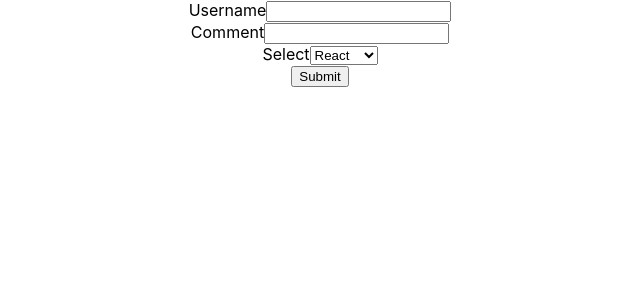
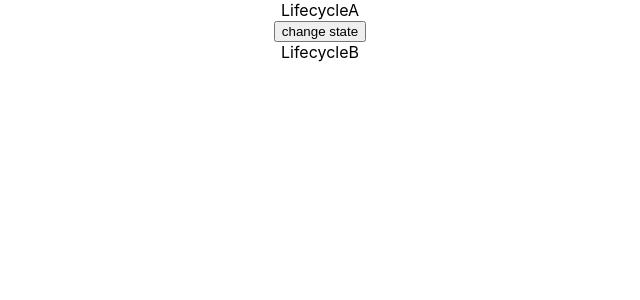
Before and after one commit to RitikParikh/codevoluation-react, a React (Create React App) app: page / in a window 1280 px wide. Shown: the top 300 px of the page, without its empty margins (320-960 px from the left). Built offline with nearby package versions, Linux system fonts and the light colour scheme.

Commit message:
Ritik:tut24

```diff
--- /dev/null
+++ b/src/components/LifecycleA.js
@@ -0,0 +1,47 @@
+import React, { Component } from 'react'
+import LifecycleB from './LifecycleB'
+
+class LifecycleA extends Component {
+    constructor(props) {
+        super(props);
+        this.state = {
+            name: "Ritik"
+        }
+        console.log("LifecycleA Constructor");
+    }
+    static getDerivedStateFromProps(props, state) {
+      console.log("LifecycleA Derived State from props");
+      return null;
+    }
+    componentDidMount(){
+      console.log("LifecycleA componentDidMount");
+    }
+    shouldComponentUpdate() {
+      console.log("LifecycleA shuld componet update");
+      return null;
+    }
+    getSnapshotBeforeUpdate(prevProps, prevState) {
+      console.log("LifecycleA getSnapshotBeforeUpdate");
+      return null;
+    }
+    componentDidUpdate(){
+      console.log("LifecycleA componentDidUpdate");
+    }
+    changeState = ()=>{
+      this.setState({
+        name:"Ritik"
+      })
+    }
+  render() {
+    console.log("LifecycleA Rende");
+    return (
+      <div>
+        <div>LifecycleA</div>
+        <button onClick = {this.changeState}>change state</button>
+        <LifecycleB/>
+      </div>
+    )
+  }
+}
+
+export default LifecycleA
--- /dev/null
+++ b/src/components/LifecycleB.js
@@ -0,0 +1,37 @@
+import React, { Component } from 'react'
+
+class LifecycleB extends Component {
+    constructor(props) {
+        super(props);
+        this.state = {
+            name: "Ritik"
+        }
+        console.log("LifecycleB Constructor");
+    }
+    static getDerivedStateFromProps(props, state) {
+      console.log("LifecycleB Derived State from props");
+      return null;
+    }
+    componentDidMount(){
+      console.log("LifecycleB componentDidMount");
+    }
+    shouldComponentUpdate() {
+        console.log("LifecycleB shuld componet update");
+        return null;
+      }
+      getSnapshotBeforeUpdate(prevProps, prevState) {
+        console.log("LifecycleB getSnapshotBeforeUpdate");
+        return null;
+      }
+      componentDidUpdate(){
+        console.log("LifecycleB componentDidUpdate");
+      }
+  render() {
+    console.log("LifecycleB Rende");
+    return (
+      <div>LifecycleB</div>
+    )
+  }
+}
+
+export default LifecycleB
--- a/src/components/index.js
+++ b/src/components/index.js
@@ -17,7 +17,8 @@ import '../App.css';
 // import NameList from './NameList'
 // import Stylesheet from './Stylesheet'
 // import Inline from './Inline'
-import Form from './Form'
+// import Form from './Form'
+import LifecycleA from './LifecycleA'
 
 class Basic extends Component {
   render() {
@@ -43,7 +44,8 @@ class Basic extends Component {
         {/* <NameList arr = {dynamicArray} names={names} /> */}
         {/* <Stylesheet primary={true}/> */}
         {/* <Inline/> */}
-        <Form/>
+        {/* <Form/> */}
+        <LifecycleA/>
       </div>
     );
   }
```
